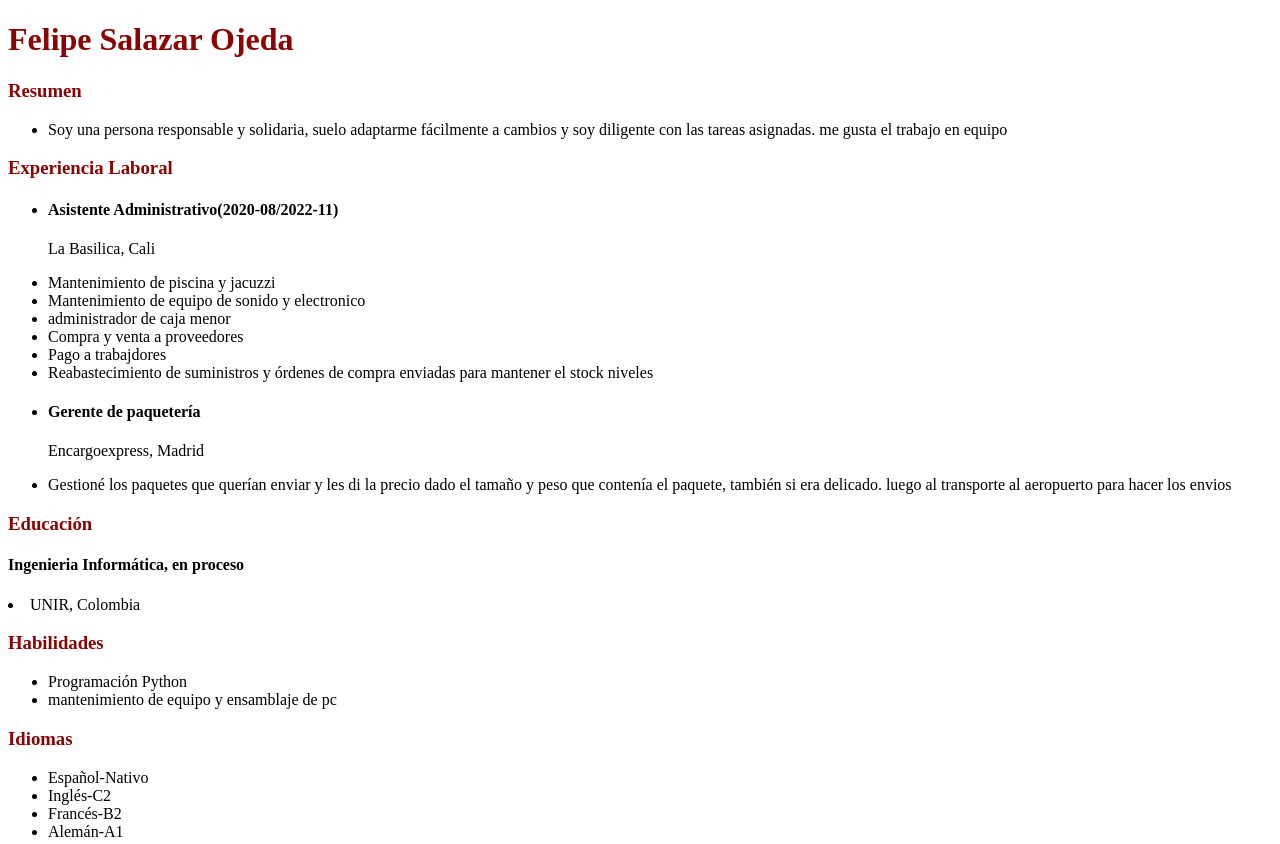
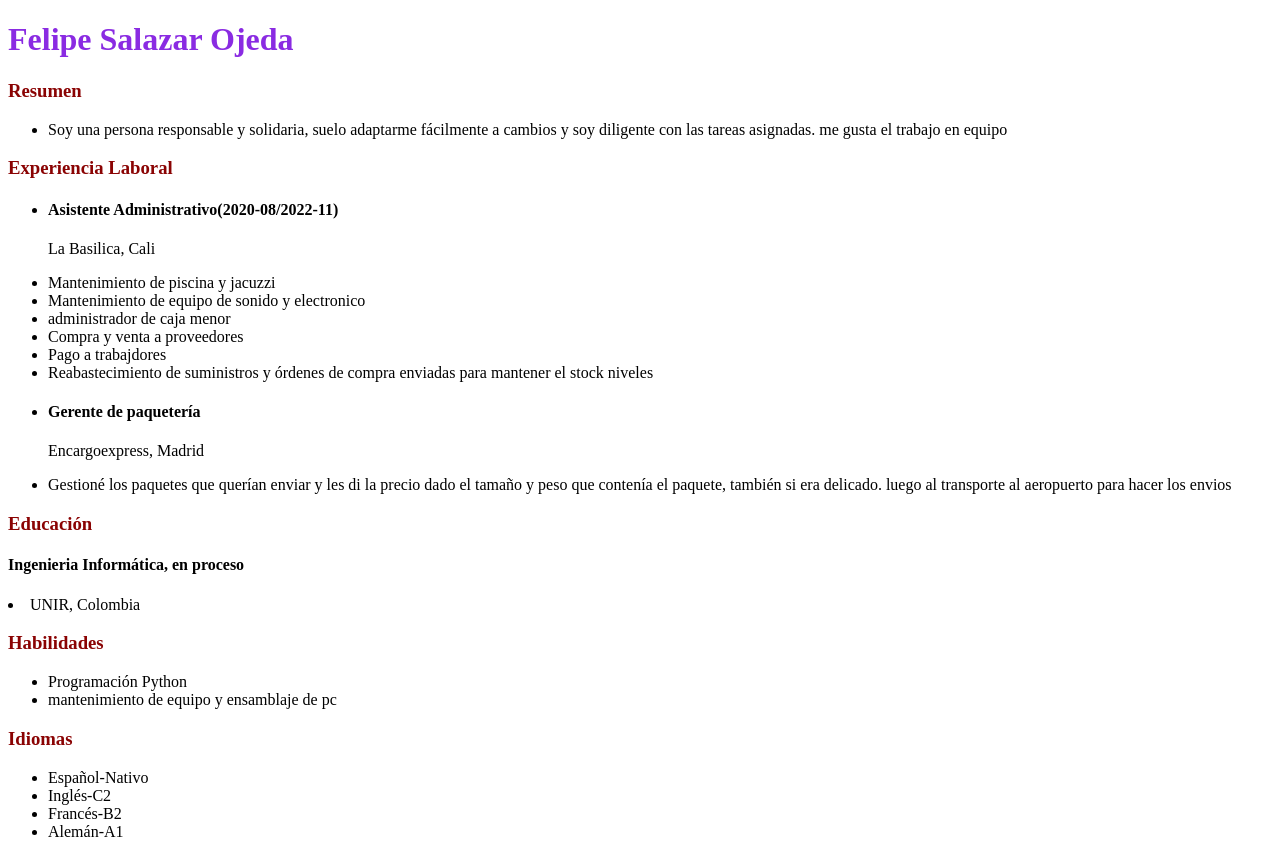
Before and after one commit to Pipeson19/html-intro, a plain HTML site: page index.html in a window 1280 px wide. Shown: the top 844 px of the page. Drawn offline with Linux system fonts and the light colour scheme.

Commit message:
añadido el archivo .css

```diff
--- /dev/null
+++ b/estilo.css
@@ -0,0 +1,6 @@
+#heading{
+    color:blueviolet
+}
+.alert{
+    color:aqua
+}
--- a/index.html
+++ b/index.html
@@ -2,10 +2,11 @@
 <html lang="en">
 <head>
     <title>Hoja de vida Felipe Salazar</title>
+    <link rel="stylesheet" href="estilo.css">
 </head>
 <body>
     <div style="color:rgb(138, 3, 3)">
-        <h1>Felipe Salazar Ojeda</h1>
+        <h1 id="heading" class="alert">Felipe Salazar Ojeda</h1>
         <h3>Resumen</h3>
     </div>
     <ul>
```
